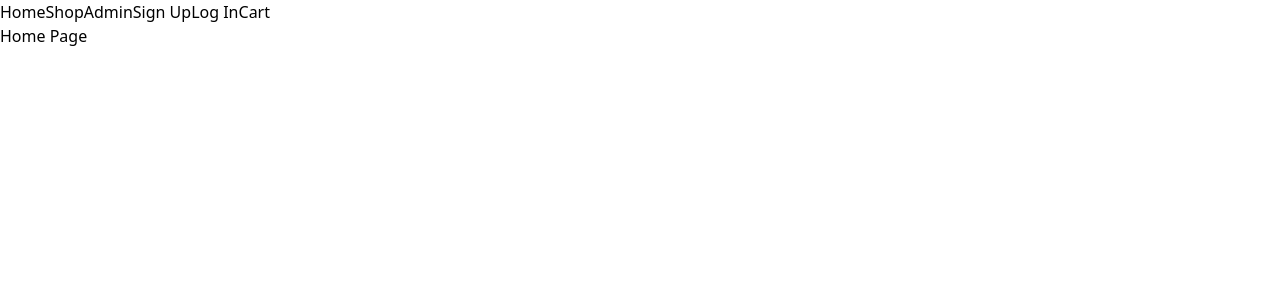
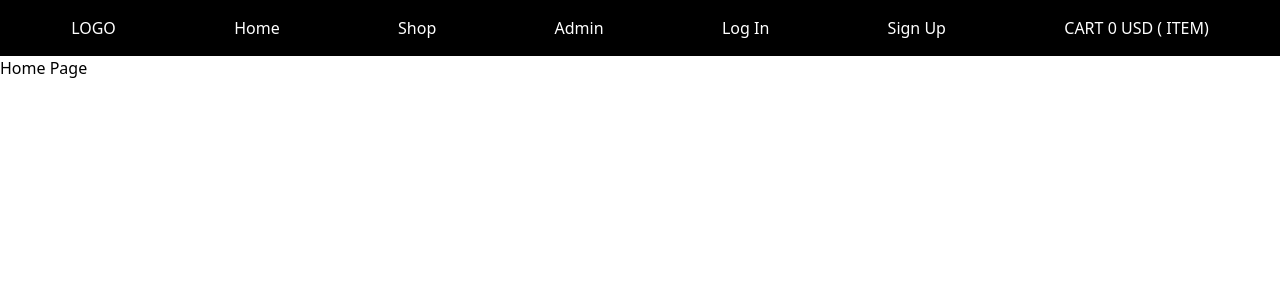
Before and after one commit to ohersi/clothingstore-app, a React (Create React App) app: page / in a window 1280 px wide. Shown: the top 300 px of the page. Built offline with nearby package versions, Linux system fonts and the light colour scheme; no server answers.

Commit message:
styled nav bar, testing styling Products page and sidebar component

```diff
--- a/src/App.js
+++ b/src/App.js
@@ -1,4 +1,4 @@
-import { useState } from 'react';
+import { useState, useCallback } from 'react';
 import axios from 'axios';
 import { Routes, Route } from 'react-router-dom'
 // Components
@@ -24,7 +24,8 @@ const App = () => {
   const [user, setUser] = useState({});
   const [productSelected, setProductSelected ] = useState([]);
 
-  const fetchProducts = async () => {
+  const fetchProducts = useCallback(
+     async () => {
     try {
       const response = await axios.get('https://ecommerce-backnd.herokuapp.com/api/v1/collection/all');
       setProducts(response);
@@ -32,7 +33,7 @@ const App = () => {
     catch (error) {
       console.error(error)
     }
-  }
+  }, [])
 
   const fetchCategories = async () => {
     try {
@@ -57,7 +58,7 @@ const App = () => {
   return (
     <>
     <UserContext.Provider value={{user, setUser}}>
-      <Nav />
+      <Nav cart={cart} fetchCart={fetchCart}/>
       <Routes>
         <Route path='/' element={<Home />} />
         <Route path='collection' element={<Products
--- a/src/components/Nav/index.js
+++ b/src/components/Nav/index.js
@@ -1,19 +1,67 @@
+import { useState, useEffect, useContext } from 'react';
 import { Link } from 'react-router-dom'
+import UserContext from '../../context/UserContext';
 
-const Nav = () => {
+const Nav = ({ cart, fetchCart }) => {
 
   //TODO - Display either Login or Sign Up component based on whether user is logged in
+  const [price, setPrice] = useState(0)
+  const [toggleHidden, setToggleHidden] = useState(false);
+  useEffect(() => {
+    fetchCart();
+  }, []);
 
-    return (
-        <nav>
-          <Link to='/'>Home</Link>
-          <Link to='collection'>Shop</Link>
-          <Link to='admin'>Admin</Link>
-          <Link to='signup'>Sign Up</Link>
-          <Link to='login'>Log In</Link>
-          <Link to='cart'>Cart</Link>
-        </nav>
-    );
+  const user = useContext(UserContext)
+  const cartQuantity = cart?.data?.length
+  const cartTotalPrice = cart?.data?.map(item => (
+    item.products_id.price
+  ));
+  let intialPrice = 0;
+  setTimeout(() => {
+    setPrice(cartTotalPrice.reduce((i, j) => i + j, intialPrice))
+  }, 50);
+
+  return (
+    <>
+      <nav className='bg-black'>
+        <div className='max-w-6x1 mx-auto px-3'>
+          <div className='flex justify-around'>
+            <div className='hidden md:flex py-4 text-white hover:text-red-600'>LOGO</div>
+            <Link className='hidden md:flex py-4 text-white hover:text-red-600' to='/'>Home</Link>
+            <Link className='hidden md:flex py-4 text-white' to='collection'>Shop</Link>
+            <Link className='hidden md:flex py-4 text-white' to='admin'>Admin</Link>
+            <Link className='hidden md:flex py-4 text-white' to='login'>Log In</Link>
+            <Link className='hidden md:flex py-4 text-white' to='signup'>Sign Up</Link>
+            <Link className='py-4 text-white' to='cart'>CART {price} USD ({cartQuantity} ITEM)</Link>
+
+            <div className='md:hidden flex items-center text-white'>
+              <button className='mobile-menu-button' onClick={() => setToggleHidden(!toggleHidden)}>
+                <svg xmlns="http://www.w3.org/2000/svg" className="h-6 w-6" fill="none" viewBox="0 0 24 24" stroke="currentColor" strokeWidth="2">
+                  <path strokeLinecap="round" strokeLinejoin="round" d="M4 6h16M4 12h16M4 18h16" />
+                </svg>
+              </button>
+
+            </div>
+
+          </div>
+        </div>
+        {
+          toggleHidden ?
+          <div className='mobile-menu md:hidden flex-col items-center text-white'>
+            <Link className='block py-2 text-white hover:text-red-600' to='/' onClick={() => setToggleHidden(!toggleHidden)}>Home</Link>
+            <Link className='block py-2 text-white' to='collection' onClick={() => setToggleHidden(!toggleHidden)}>Shop</Link>
+            <Link className='block py-2 text-white' to='admin' onClick={() => setToggleHidden(!toggleHidden)}>Admin</Link>
+            <Link className='block py-2 text-white' to='login'onClick={() => setToggleHidden(!toggleHidden)}>Log In</Link>
+            <Link className='block py-2 text-white' to='signup'onClick={() => setToggleHidden(!toggleHidden)}>Sign Up</Link>
+          </div>
+          :
+          null
+        }
+
+      </nav>
+    </>
+
+  );
 }
 
 export default Nav;
--- a/src/components/Sidebar/index.js
+++ b/src/components/Sidebar/index.js
@@ -1,16 +1,15 @@
 import { useEffect } from 'react';
-
+// CSS
+import './sidebar.css'
 const Sidebar = ({ categories, products, setCollection, filterByCategory }) => {
 
     return (
         <>
             <div id='sidebar-container'>
-                <h1>INSIDE SIDEBAR</h1>
                 <h3 onClick={() => setCollection(products)}>All</h3>
                 {
                     categories.data?.map(category => (
                         <div className='sidebar' key={category.id}>
-
                             <h3 onClick={() => filterByCategory(category.name)}>{category.name}</h3>
                         </div>
                     ))
--- a/src/components/Sidebar/sidebar.css
+++ b/src/components/Sidebar/sidebar.css
@@ -1,8 +1,17 @@
 #sidebar-container {
-    background-color: blue;
-    z-index: 100;
+    /* background-color: blue; */
+    position: fixed;
+    display: flex;
+    flex-direction: column;
+    justify-content: center;
+    align-items: flex-start;
+    height: 100%;
+    width: 6%;
+    gap: 2rem;
+    margin-left: 1rem;
 }
 
-.side-bar {
-    background-color: green;
+.sidebar {
+    /* background-color: green; */
+    /* margin: 1rem; */
 }
--- a/src/pages/Products/index.js
+++ b/src/pages/Products/index.js
@@ -12,32 +12,37 @@ const Products = ({ products, categories, fetchProducts, fetchCategories, setPro
         fetchCategories();
     }, []);
 
-    const [collection, setCollection] = useState(products.data)
+    const [collection, setCollection] = useState([])
     const filterByCategory = (category_id) => {
         const filteredList = products?.data.filter((product) => {
             return product?.category_id.name === category_id;
         });
         setCollection(filteredList);
     }
+    // setTimeout(() => {
+    //     setCollection(products.data)
+    // }, 100);
+
+    console.log(collection)
 
     return (
         <>
             <div id="products-main">
                 <Sidebar
-                categories={categories}
-                products={products.data}
-                setCollection={setCollection}
-                filterByCategory={filterByCategory}
+                    categories={categories}
+                    products={products.data}
+                    setCollection={setCollection}
+                    filterByCategory={filterByCategory}
                 />
                 <div id="products-container">
                     {
                         collection?.map(product => (
                             <div className="products-card" onClick={() => setProductSelected(product)} key={product.id}>
-                                <Link to={`/product/${product.name}`}  >
+                                <Link className="test" to={`/product/${product.name}`}>
+                                    <img className='products-img' src={product.imageURL} alt={`${product.name} product`} />
                                     <div className="card-info">
                                         <h3>{product.name}</h3>
-                                        <img className='products-img' src={product.imageURL} alt={`${product.name} product`} />
-                                        <h4>{product.price}$</h4>
+                                        <h4>${product.price}</h4>
                                     </div>
                                 </Link>
                             </div>
--- a/src/pages/Products/products.css
+++ b/src/pages/Products/products.css
@@ -1,28 +1,46 @@
+* {
+    margin: 0;
+    padding: 0;
+}
+
 #products-main {
-    background-color: red;
+    background-color: rgb(235, 235, 235);
+    color: orangered;
     display: grid;
-    grid-template-columns: 20% 1fr;
+    grid-template-columns: 10% 1fr;
     grid-template-areas:
     "sidebar products";
+    height: 100vh;
 }
 
 #products-container {
-    background-color: rgb(230, 137, 17);
+    background-color: rgb(235, 235, 235);
     display: flex;
     flex-wrap: wrap;
     justify-content: center;
-    max-width: 100vw;
-    max-height: 100%;
     grid-area: products;
+    gap: 3rem;
 }
 
 .products-card {
-    border: 1px solid black;
-    background-color: goldenrod;
-    max-width: 50%;
+    background-color: rgba(218, 165, 32, 0.11);
+    max-width: 35%;
+    margin: 10px;
+
+}
+
+.test {
+    display: flex;
+    flex-direction: column;
+    align-items: center;
+}
+
+.card-info {
+    display: flex;
     gap: 1rem;
 }
 
 .products-img {
-    width: 10%;
+    max-width: 100%;
+    object-fit: contain;
 }
```
